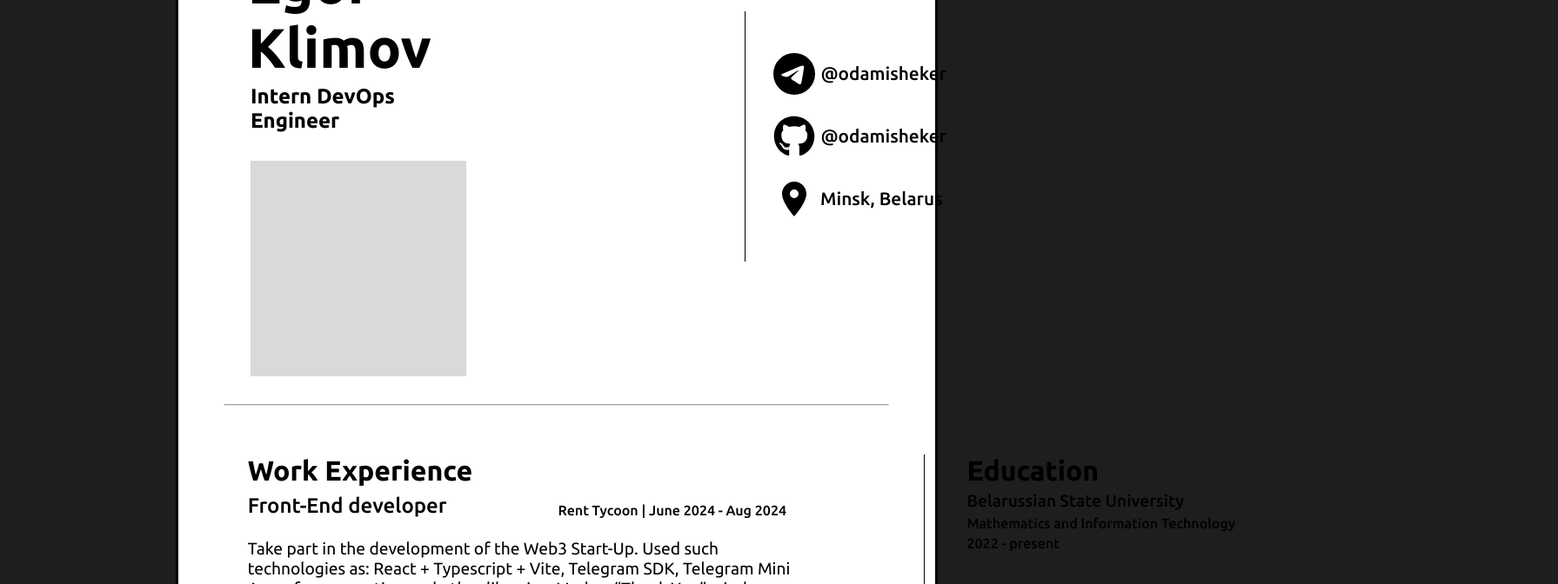
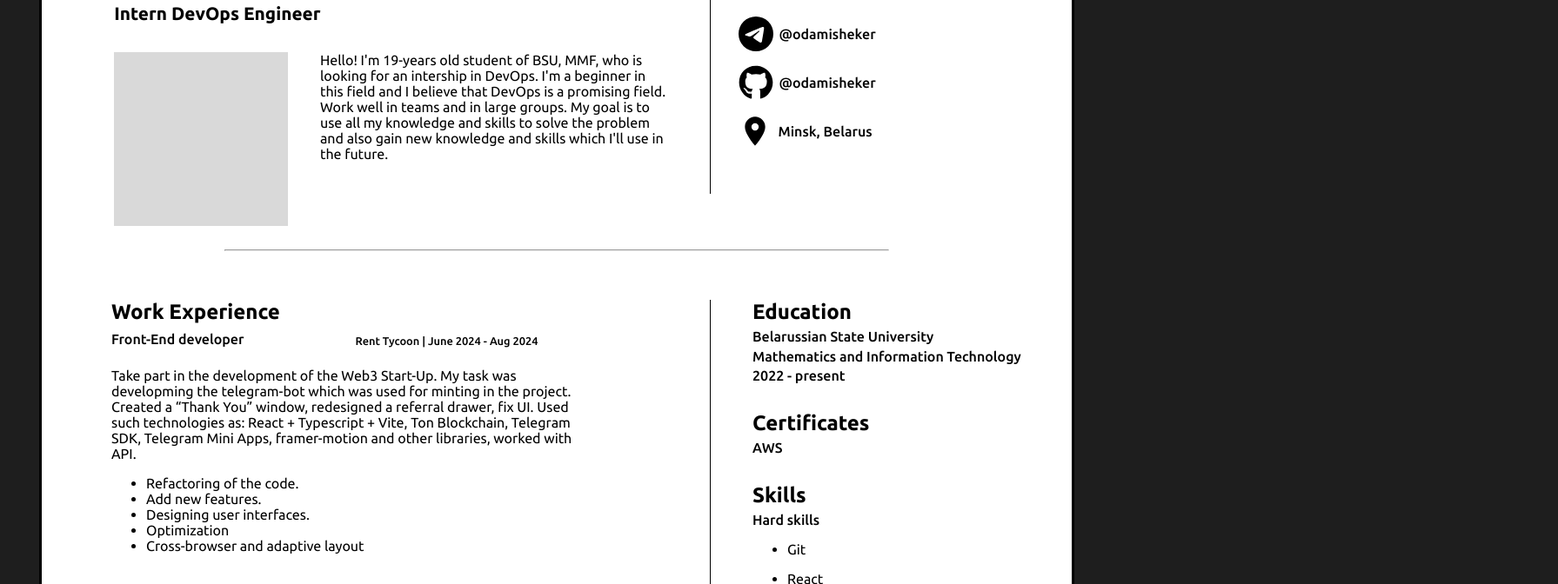
Before and after one commit to odamisheker/resume, a React (Vite) app: page / in a window 1280 px wide. Shown: the part 100-772 px from the top of the page at 87% size, 1791 px wide, since content can reach past the window. Built offline with nearby package versions, Linux system fonts and the light colour scheme.

Commit message:
add my desc and fix UI

```diff
--- a/src/App.module.css
+++ b/src/App.module.css
@@ -2,12 +2,14 @@
   margin: 0 auto;
   border: 3px black solid;
   border-radius: 25px;
-  width: 68vw;
-  height: 170vh;
+  width: 74rem;
+  height: 94rem;
   background-color: white;
+  /* box-shadow:
+    10px 10px 15px 1px rgba(143, 141, 141, 0.3),
+    inset 0px 0px 10px rgba(0, 0, 0, 0.2); */
 }
 
 .line {
   width: 59.5vw;
-  margin-top: 2rem;
 }
--- a/src/components/Body/Body.module.css
+++ b/src/components/Body/Body.module.css
@@ -11,7 +11,7 @@
   flex-direction: column;
   gap: 0.5rem;
   font-weight: bold;
-  font-size: 2rem;
+  font-size: 1.5rem;
 }
 
 .specialty {
@@ -19,34 +19,34 @@
   display: flex;
   flex-direction: row;
   font-weight: 500;
-  font-size: 1.5rem;
+  font-size: 1rem;
   gap: 8rem;
 }
 
 .workplace {
-  font-size: 1rem;
+  font-size: 0.8rem;
   margin-top: auto;
   cursor: pointer;
 }
 
 .description {
   margin-top: 1rem;
-  width: 40rem;
+  width: 35rem;
   font-weight: 400;
-  font-size: 1.2rem;
+  font-size: 1rem;
 }
 
 .addInfo {
   display: flex;
   flex-direction: column;
-  margin-left: 10.75vw;
+  margin-left: 8rem;
   border-left: 1px black solid;
   padding-left: 3rem;
-  gap: 3rem;
+  gap: 2rem;
 }
 
 .header {
-  font-size: 2rem;
+  font-size: 1.5rem;
   font-weight: bold;
   display: flex;
   flex-direction: column;
@@ -55,7 +55,7 @@
 
 .subtitle {
   font-weight: 500;
-  font-size: 1.2rem;
+  font-size: 1rem;
 }
 
 .uniSpecialty,
--- a/src/components/Body/Body.tsx
+++ b/src/components/Body/Body.tsx
@@ -12,6 +12,8 @@ export default function Body() {
     "Microsoft SQL Server",
     "MondoDB",
     "Basic Python",
+    "Figma",
+    "Basic Java",
   ];
 
   const softSkills = [
@@ -37,13 +39,18 @@ export default function Body() {
           </a>
         </div>
         <div className={styles.description}>
-          Take part in the development of the Web3 Start-Up. Used such
-          technologies as: React + Typescript + Vite, Telegram SDK, Telegram
-          Mini Apps, framer-motion and other libraries. Made a “Thank You”
-          window, redesigned a referral drawer, fix UI, worked with API.
+          Take part in the development of the Web3 Start-Up. My task was
+          developming the telegram-bot which was used for minting in the
+          project. Created a “Thank You” window, redesigned a referral drawer, fix
+          UI. Used such technologies as: React + Typescript + Vite, Ton
+          Blockchain, Telegram SDK, Telegram Mini Apps, framer-motion and
+          other libraries, worked with API.
           <ul>
             <li>Refactoring of the code.</li>
             <li>Add new features.</li>
+            <li>Designing user interfaces.</li>
+            <li>Optimization</li>
+            <li>Cross-browser and adaptive layout</li>
           </ul>
         </div>
       </div>
@@ -82,9 +89,10 @@ export default function Body() {
               </ul>
             ))}
           </div>
-            <div className={styles.header}>Languages
+          <div className={styles.header}>
+            Languages
             <div className={styles.subtitle}>Russian (Native)</div>
-                <div className={styles.subtitle}>English (B1+)</div>
+            <div className={styles.subtitle}>English (B1)</div>
           </div>
         </div>
       </div>
--- a/src/components/Header/Header.module.css
+++ b/src/components/Header/Header.module.css
@@ -4,6 +4,7 @@
   margin-top: 2rem;
   flex-direction: row;
   font-family: Ubuntu;
+  height: 21rem;
 }
 
 .myInfo {
@@ -14,39 +15,39 @@
 .name,
 .specialty {
   font-weight: bold;
-  font-size: 4rem;
+  font-size: 3rem;
 }
 
 .specialty {
   margin-top: 0.4rem;
-  font-size: 1.5rem;
+  font-size: 1.3rem;
   margin-left: 0.2rem;
 }
 
 .photo {
   margin-left: 0.2rem;
   margin-top: 2rem;
-  width: 248px;
-  height: 248px;
+  width: 200px;
+  height: 200px;
   background: #d9d9d9;
 }
 
 .socials {
-  height: 18rem;
-  margin-left: 25vw;
-  margin-top: 4.4rem;
+  height: 16rem;
+  margin-left: 3rem;
   display: flex;
   flex-direction: column;
-  gap: 1.5rem;
+  gap: 1rem;
   border-left: 1px black solid;
   padding-left: 2rem;
   align-items: center;
   justify-content: center;
+  margin-top: 1.5rem;
 }
 
 .icon, .iconMap {
-  width: 3rem;
-  height: 3rem;
+  width: 2.5rem;
+  height: 2.5rem;
   padding-right: 0.4rem;
 }
 
@@ -61,7 +62,7 @@
   display: flex;
   align-items: center;
   font-weight: 500;
-  font-size: 1.3rem;
+  font-size: 1rem;
   cursor: pointer;
 }
 
@@ -69,3 +70,11 @@
 .location {
   cursor: auto;
 }
+
+.myDesc {
+margin-left: 15rem;
+width: 25rem;
+height: auto;
+margin-top: -12.5rem;
+font-size: 1rem;
+}
--- a/src/components/Header/Header.tsx
+++ b/src/components/Header/Header.tsx
@@ -10,6 +10,13 @@ export default function Header() {
         <a className={styles.name}>Egor Klimov</a>
         <a className={styles.specialty}>Intern DevOps Engineer</a>
         <div className={styles.photo}></div>
+        <a className={styles.myDesc}>
+          Hello! I'm 19-years old student of BSU, MMF, who is looking for an
+          intership in DevOps. I'm a beginner in this field and I believe that
+          DevOps is a promising field. Work well in teams and in large groups.
+          My goal is to use all my knowledge and skills to solve the problem and
+          also gain new knowledge and skills which I'll use in the future.
+        </a>
       </div>
       <div className={styles.socials}>
         <div
```
Lines whose indentation alone changed are shown as unchanged.
